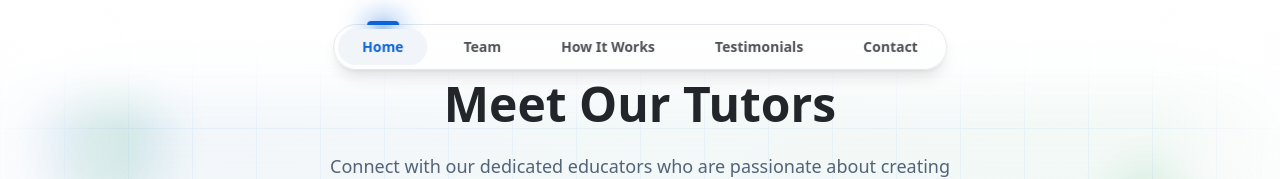
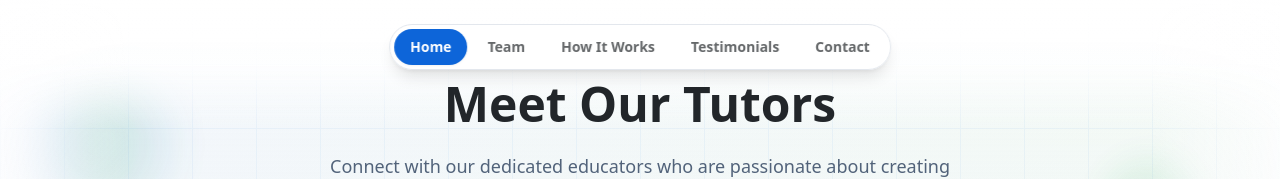
Before and after one commit to jjay123456/draft-space-project, a React (Vite) app: page /team in a window 1280 px wide. Shown: the top 179 px of the page. Built offline with nearby package versions, Linux system fonts and the light colour scheme.

Commit message:
Refactor navbar and how it works

```diff
--- a/src/components/ui/tubelight-navbar.tsx
+++ b/src/components/ui/tubelight-navbar.tsx
@@ -38,7 +38,7 @@ export function NavBar({ items, className }: NavBarProps) {
         className,
       )}
     >
-      <div className="flex items-center gap-3 bg-background/5 border border-border backdrop-blur-lg py-1 px-1 rounded-full shadow-lg">
+      <div className="flex items-center gap-1 bg-background/80 border border-border backdrop-blur-lg py-1 px-1 rounded-full shadow-lg">
         {items.map((item) => {
           const Icon = item.icon
           const isActive = activeTab === item.name
@@ -49,33 +49,15 @@ export function NavBar({ items, className }: NavBarProps) {
               to={item.url}
               onClick={() => setActiveTab(item.name)}
               className={cn(
-                "relative cursor-pointer text-sm font-semibold px-6 py-2 rounded-full transition-colors",
-                "text-foreground/80 hover:text-primary",
-                isActive && "bg-muted text-primary",
+                "relative cursor-pointer text-sm font-semibold px-4 py-2 rounded-full transition-all duration-200 whitespace-nowrap",
+                "text-foreground/70 hover:text-foreground hover:bg-muted/50",
+                isActive && "bg-primary text-primary-foreground shadow-sm",
               )}
             >
               <span className="hidden md:inline">{item.name}</span>
               <span className="md:hidden">
                 <Icon size={18} strokeWidth={2.5} />
               </span>
-              {isActive && (
-                <motion.div
-                  layoutId="lamp"
-                  className="absolute inset-0 w-full bg-primary/5 rounded-full -z-10"
-                  initial={false}
-                  transition={{
-                    type: "spring",
-                    stiffness: 300,
-                    damping: 30,
-                  }}
-                >
-                  <div className="absolute -top-2 left-1/2 -translate-x-1/2 w-8 h-1 bg-primary rounded-t-full">
-                    <div className="absolute w-12 h-6 bg-primary/20 rounded-full blur-md -top-2 -left-2" />
-                    <div className="absolute w-8 h-6 bg-primary/20 rounded-full blur-md -top-1" />
-                    <div className="absolute w-4 h-4 bg-primary/20 rounded-full blur-sm top-0 left-2" />
-                  </div>
-                </motion.div>
-              )}
             </RouterLink>
           )
         })}
```
